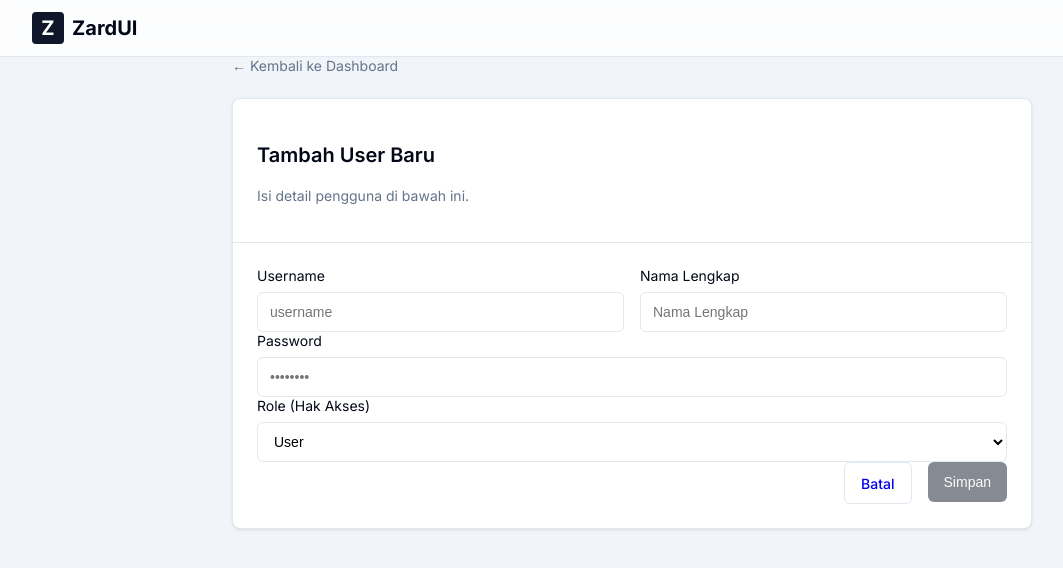
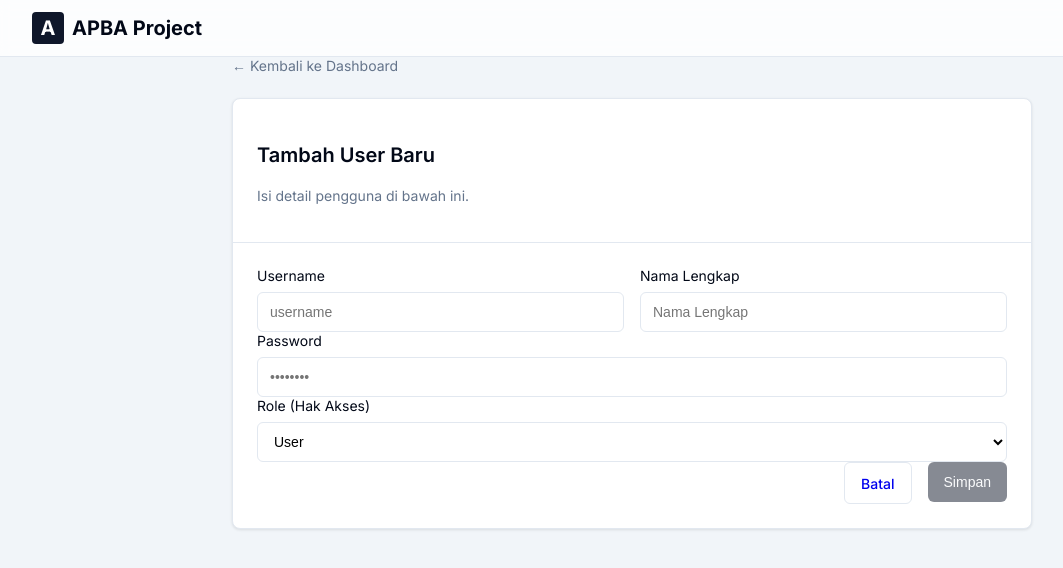
Before and after one commit to marhaendev/apba-project, an Angular app in the folder frontend/: page /users/create in a window 1280 px wide. Shown: the top 568 px of the page, without its empty margins (8-1071 px from the left). Built offline with nearby package versions, Linux system fonts and the light colour scheme; sample sign-in values are in the browser's storage.

Commit message:
style: replace emoji with lucide icons and fix branding in user form

```diff
--- a/frontend/src/app/components/user-form/user-form.component.html
+++ b/frontend/src/app/components/user-form/user-form.component.html
@@ -5,8 +5,8 @@
             <div class="flex items-center gap-2 font-bold text-xl">
                 <div
                     style="background: hsl(var(--primary)); color: white; width: 32px; height: 32px; border-radius: 4px; display: flex; align-items: center; justify-content: center;">
-                    Z</div>
-                <span>ZardUI</span>
+                    A</div>
+                <span>APBA Project</span>
             </div>
         </div>
     </nav>
--- a/frontend/src/app/components/user-form/user-form.component.ts
+++ b/frontend/src/app/components/user-form/user-form.component.ts
@@ -3,6 +3,8 @@ import { CommonModule } from '@angular/common';
 import { FormBuilder, ReactiveFormsModule, Validators } from '@angular/forms';
 import { ActivatedRoute, Router, RouterModule } from '@angular/router';
 import { UserService } from '../../services/user.service';
+
+declare const lucide: any;
 
 @Component({
     selector: 'app-user-form',
@@ -42,6 +44,10 @@ export class UserFormComponent implements OnInit {
             this.userForm.get('password')?.addValidators(Validators.required);
             this.userForm.get('password')?.updateValueAndValidity();
         }
+
+        setTimeout(() => {
+            if (typeof lucide !== 'undefined') lucide.createIcons();
+        }, 100);
     }
 
     loadUser(id: number) {
--- a/frontend/src/app/components/user-list/user-list.component.html
+++ b/frontend/src/app/components/user-list/user-list.component.html
@@ -30,7 +30,9 @@
                 <div class="relative w-full sm:max-w-xs">
                     <input type="text" [(ngModel)]="searchTerm" placeholder="Cari..." class="zard-input w-full"
                         style="padding-left: 2.2rem; height: 2.5rem;" />
-                    <span class="absolute left-3 top-1/2 -translate-y-1/2 text-muted-foreground">🔍</span>
+                    <span class="absolute left-3 top-1/2 -translate-y-1/2 text-muted-foreground">
+                        <i data-lucide="search" style="width: 16px; height: 16px;"></i>
+                    </span>
                 </div>
 
                 <!-- Filtering Component -->
--- a/frontend/src/app/components/user-list/user-list.component.ts
+++ b/frontend/src/app/components/user-list/user-list.component.ts
@@ -4,6 +4,8 @@ import { FormsModule } from '@angular/forms';
 import { Router, RouterModule } from '@angular/router';
 import { User, UserService } from '../../services/user.service';
 import { AuthService } from '../../services/auth.service';
+
+declare const lucide: any;
 
 @Component({
     selector: 'app-user-list',
@@ -61,6 +63,9 @@ export class UserListComponent implements OnInit {
 
     ngOnInit() {
         this.loadUsers();
+        setTimeout(() => {
+            if (typeof lucide !== 'undefined') lucide.createIcons();
+        }, 100);
     }
 
     loadUsers(page: number = 1) {
--- a/frontend/src/index.html
+++ b/frontend/src/index.html
@@ -7,6 +7,7 @@
   <base href="/">
   <meta name="viewport" content="width=device-width, initial-scale=1">
   <link rel="icon" type="image/x-icon" href="favicon.ico">
+  <script src="https://unpkg.com/lucide@latest"></script>
 </head>
 
 <body>
```
